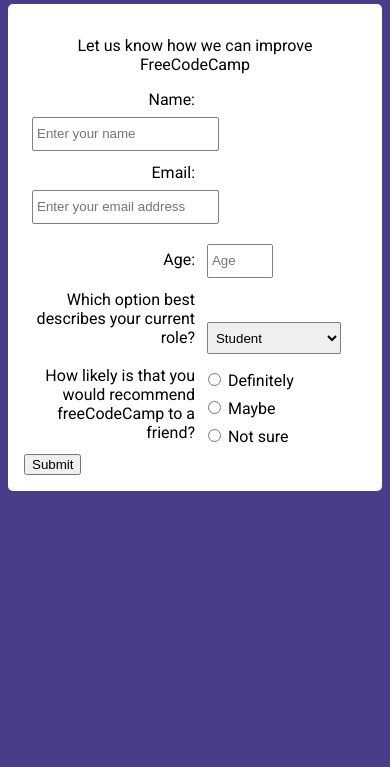
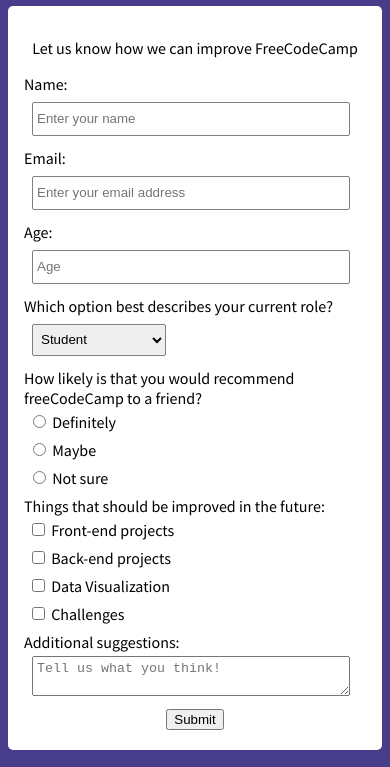
Before and after one commit to karmishin/fcc-survey, a plain HTML site: page index.html in a window 390 px wide. Shown: the part 77-844 px from the top of the page. Drawn offline with Linux system fonts and the light colour scheme.

Commit message:
New font, mobile fixes, 17/17 tests

```diff
--- a/index.css
+++ b/index.css
@@ -1,10 +1,9 @@
 body {
-    font-family: 'Roboto', sans-serif;
+    font-family: 'Source Sans Pro', sans-serif;
     font-size: 1rem;
     text-align: center;
     background-color: darkslateblue;
     color: white;
-
 }
 
 .container {
@@ -12,7 +11,6 @@ body {
 
     background-color: white;
     color: black;
-
 
     max-width: 800px;
     margin: auto;
@@ -26,14 +24,13 @@ p {
 
 form > div {
     margin: 0.25rem 0 0.25rem;
-    vertical-align: top;
 }
 
 label {
     display: inline-block;
 }
 
-label:not(.radio-label) {
+label:not(.radio-or-checkbox-label) {
     width: 50%;
     text-align: right;
 }
@@ -65,10 +62,27 @@ select {
 
 }
 
+label[for="suggestions"] {
+    vertical-align: top;
+}
 
+textarea {
+    margin: 4px 8px;
+    padding: 4px;
+}
 
-@media (max-width: 460px) {
-    label {
+div#button {
+    text-align: center;
+}
+
+@media (max-width: 500px) {
+    .field {
+        width: 90%;
+    }
+
+    label:not(.radio-or-checkbox-label) {
+        width: 100%;
+        display: block;
         text-align: left;
     }
 }
--- a/index.html
+++ b/index.html
@@ -2,7 +2,9 @@
 <html>
 
 <head>
-    <link href="https://fonts.googleapis.com/css?family=Roboto" rel="stylesheet">
+    <meta name="viewport" content="width=device-width, initial-scale=1.0">
+
+    <link href="https://fonts.googleapis.com/css?family=Source+Sans+Pro" rel="stylesheet">
     <link href="index.css" rel="stylesheet">
     <title>Survey Form</title>
 </head>
@@ -44,26 +46,56 @@
                 <ul>
                     <li>
                         <input type="radio" name="recommend-choice" id="rec-choice-1" value="definitely">
-                        <label class="radio-label" for="rec-choice-1">Definitely</label>
+                        <label class="radio-or-checkbox-label" for="rec-choice-1">Definitely</label>
                     </li>
 
                     <li>
                         <input type="radio" name="recommend-choice" id="rec-choice-2" value="maybe">
-                        <label class="radio-label" for="rec-choice-2">Maybe</label>
+                        <label class="radio-or-checkbox-label" for="rec-choice-2">Maybe</label>
                     </li>
 
                     <li>
                         <input type="radio" name="recommend-choice" id="rec-choice-3" value="not-sure">
-                        <label class="radio-label" for="rec-choice-3">Not sure</label>
+                        <label class="radio-or-checkbox-label" for="rec-choice-3">Not sure</label>
                     </li>
                 </ul>
             </div>
 
-            <button type="submit">Submit</button>
+            <div>
+                <label>Things that should be improved in the future:</label>
+                <ul>
+                    <li>
+                        <input type="checkbox" name="improvement-choice" id="imp-choice-1" value="frontend">
+                        <label class="radio-or-checkbox-label" for="imp-choice-1">Front-end projects</label>
+                    </li>
+
+                    <li>
+                        <input type="checkbox" name="improvement-choice" id="imp-choice-2" value="backend">
+                        <label class="radio-or-checkbox-label" for="imp-choice-2">Back-end projects</label>
+                    </li>
+
+                    <li>
+                        <input type="checkbox" name="improvement-choice" id="imp-choice-3" value="data">
+                        <label class="radio-or-checkbox-label" for="imp-choice-3">Data Visualization</label>
+                    </li>
+
+                    <li>
+                        <input type="checkbox" name="improvement-choice" id="imp-choice-4" value="challenges">
+                        <label class="radio-or-checkbox-label" for="imp-choice-3">Challenges</label>
+                    </li>
+                </ul>
+            </div>
+
+            <div>
+                <label for="suggestions">Additional suggestions:</label>
+                <textarea class="field" id="suggestions" placeholder="Tell us what you think!"></textarea>
+            </div>
+
+            <div id="button">
+                <button id="submit" type="submit">Submit</button>
+            </div>
         </form>
     </div>
-
-
 
     <script src="https://cdn.freecodecamp.org/testable-projects-fcc/v1/bundle.js"></script>
 </body>
```
